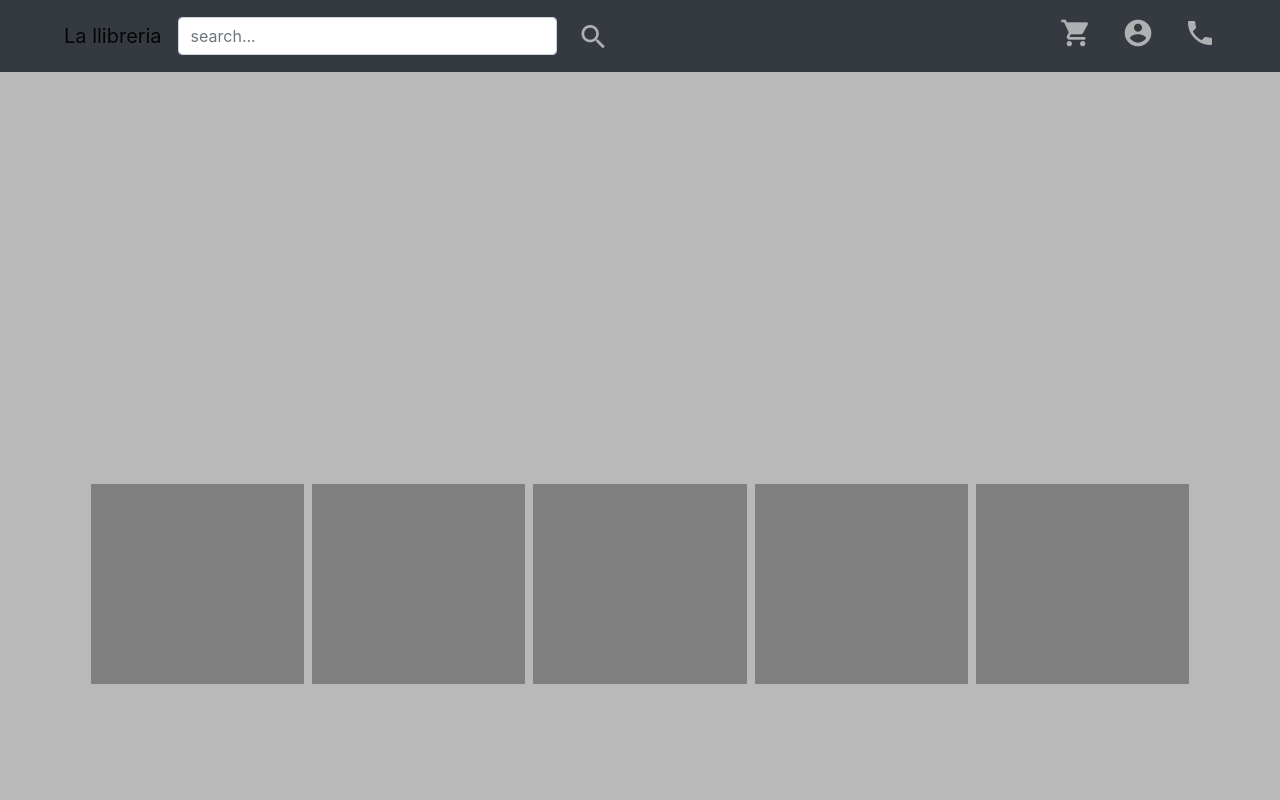
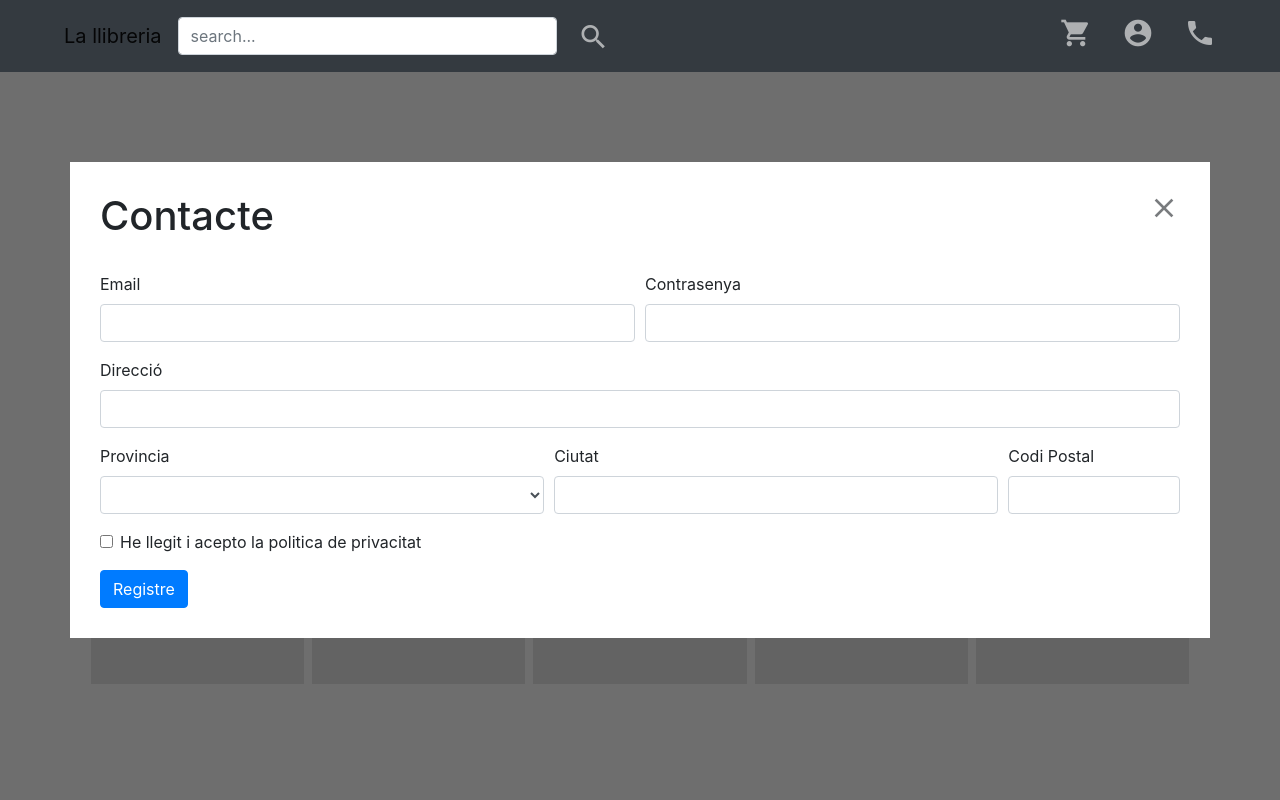
Before and after one commit to aperadalta/llibreria, a plain HTML site: page 4. Bootstrap/index.html in a window 1280 px wide. Both pictures are taken after a click on the element "phone". Shown: the top 800 px of the page. Drawn offline with nearby package versions, Linux system fonts and the light colour scheme.

Commit message:
Update css.css

```diff
--- a/4. Bootstrap/css.css
+++ b/4. Bootstrap/css.css
@@ -35,7 +35,6 @@ nav{
     height: 250px;
     width: 100vw;
     background-color: rgb(173, 173, 173);
-    z-index: 999;
     margin: 10vh 0;
 }
 
@@ -43,6 +42,22 @@ footer{
     margin-top: 10vh;
     width: 100vw;
     height: 150px;
+}
+
+#backgroundContact{
+    position: fixed;
+    display: flex;
+    visibility: hidden;
+    align-items: center;
+    width: 100vw;
+    height: 100%;
+    background-color: rgba(92, 92, 92, 0.8);
+    top: 0vw;
+}
+
+.contact{
+    padding: 30px;
+    background-color: white;
 }
 
 @media screen and (min-width: 768px){
```
